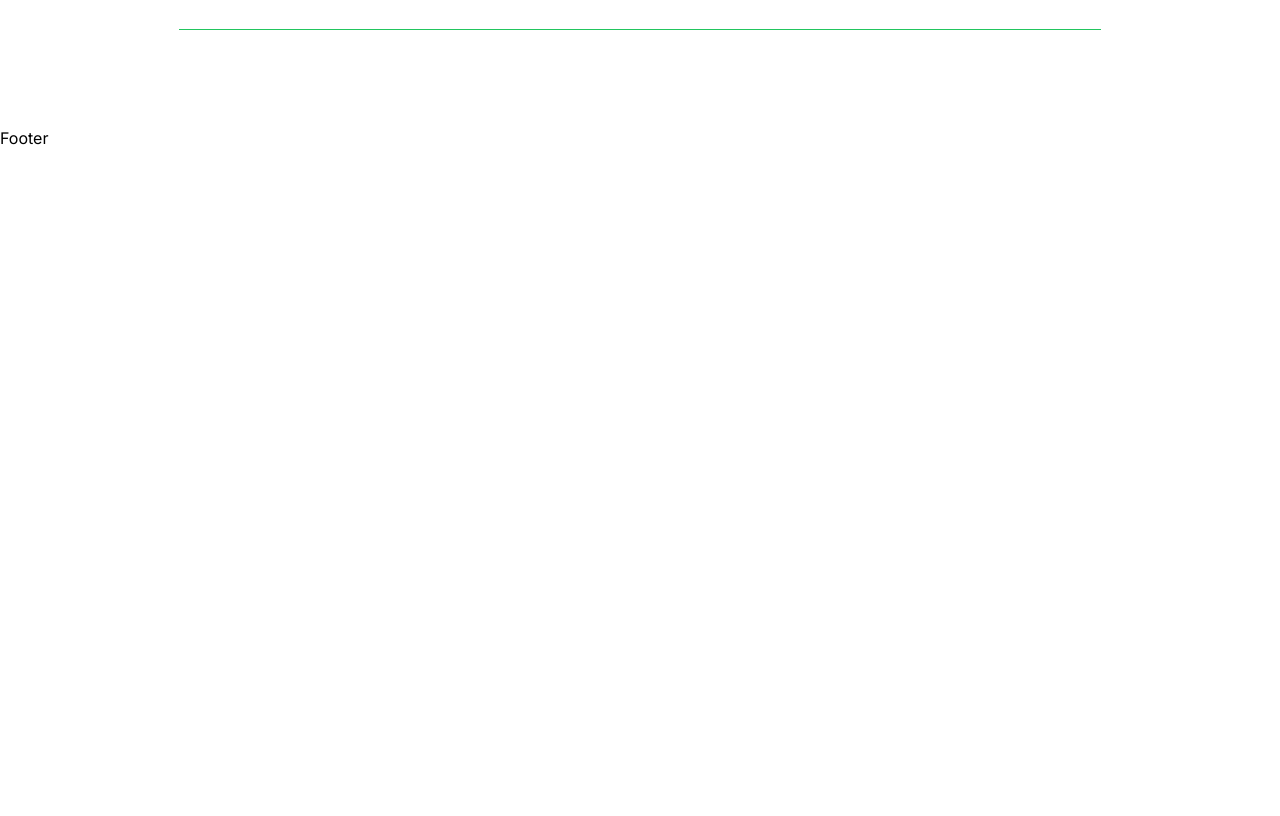
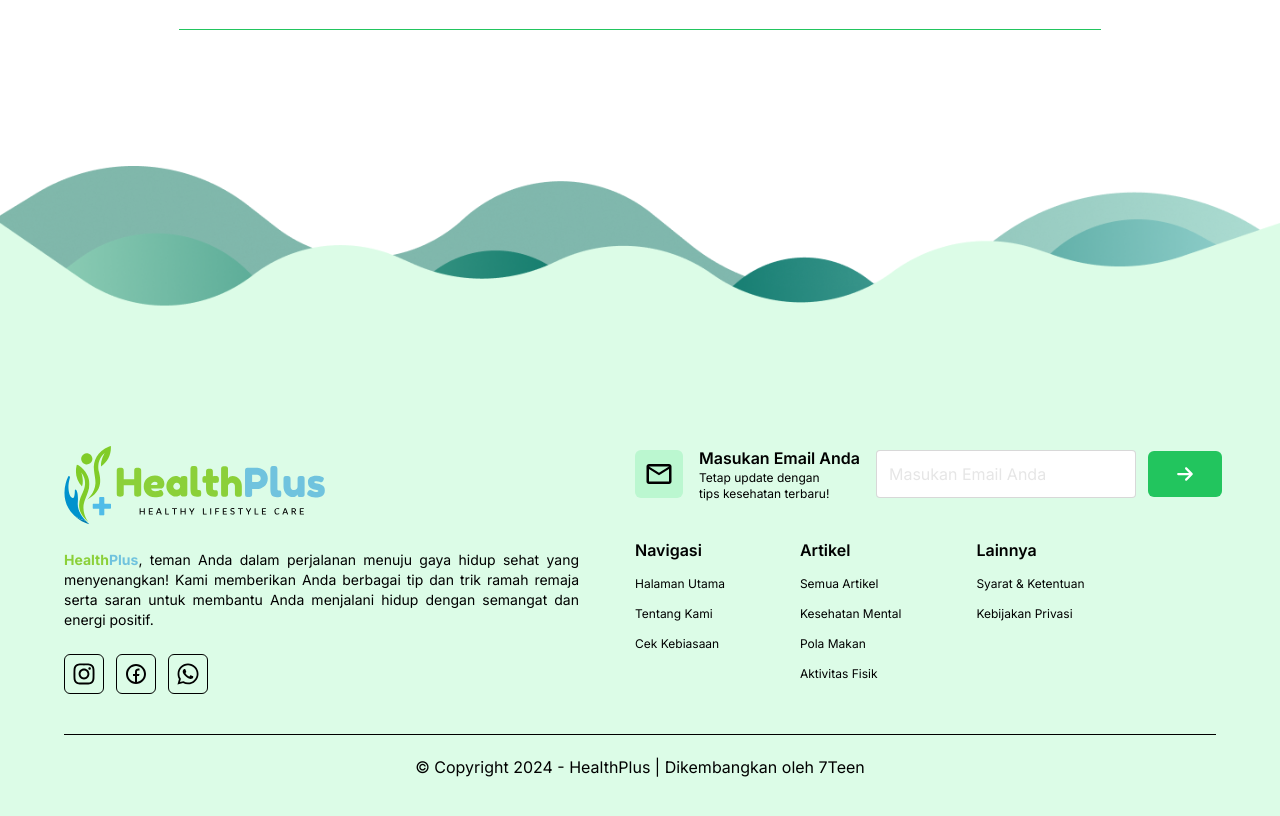
Before and after one commit to HizkiaReppi/health-plus, a Next.js app: page / in a window 1280 px wide. Shown: the part 4060-4876 px from the top of the page. Before the commit the page ends 4210 px from the top, so only its background shows below. Built offline with nearby package versions, Linux system fonts and the light colour scheme.

Commit message:
feat: add footer

```diff
--- a/package.json
+++ b/package.json
@@ -12,7 +12,8 @@
     "axios": "^1.6.8",
     "next": "14.1.4",
     "react": "^18",
-    "react-dom": "^18"
+    "react-dom": "^18",
+    "react-icons": "^5.0.1"
   },
   "devDependencies": {
     "autoprefixer": "^10.0.1",
--- a/src/components/utilities/Footer.js
+++ b/src/components/utilities/Footer.js
@@ -1,9 +1,94 @@
-import React from 'react'
+import Link from 'next/link';
+import Image from 'next/image';
+import { FaInstagram, FaWhatsapp } from 'react-icons/fa';
+import { RiFacebookCircleLine } from 'react-icons/ri';
+import { MdOutlineEmail } from 'react-icons/md';
+import { FaArrowRight } from 'react-icons/fa6';
+import footerBackground from '@/assets/footer-background.png';
+import { footerLinks, footerSocialMedia } from '@/constants/data';
+import logo from '@/assets/logo.svg';
+import Input from './Input';
+import Button from './Button';
 
 const Footer = () => {
   return (
-    <footer>Footer</footer>
-  )
-}
+    <footer className='w-full relative bg-primary-100'>
+      <div className='absolute w-full'>
+        <Image
+          src={footerBackground}
+          alt=''
+          className='object-cover min-w-full'
+        />
+      </div>
+      <div className='z-10 absolute top-40 md:top-80 px-16 bg-primary-100 w-full'>
+        <div className='flex flex-col md:flex-row justify-between items-start gap-14'>
+          <div>
+            <Image src={logo} height={80} />
+            <p className='text-sm text-justify my-6 w-full md:w-[515px]'>
+              <span className='text-[#8BD039] font-bold'>Health</span>
+              <span className='text-[#70C3DE] font-bold'>Plus</span>, teman Anda
+              dalam perjalanan menuju gaya hidup sehat yang menyenangkan! Kami
+              memberikan Anda berbagai tip dan trik ramah remaja serta saran
+              untuk membantu Anda menjalani hidup dengan semangat dan energi
+              positif.
+            </p>
+            <div className='flex items-center gap-3'>
+              {footerSocialMedia.map((socialMedia, index) => (
+                <Link
+                  key={index}
+                  title={socialMedia.title}
+                  href={socialMedia.href}
+                  className='w-10 h-10 rounded-md border border-black hover:border-primary-500 inline-flex justify-center items-center'
+                >
+                  {socialMedia.icon}
+                </Link>
+              ))}
+            </div>
+          </div>
+          <div className=''>
+            <div className='flex flex-col md:flex-row items-start md:items-center gap-4'>
+              <div className='flex items-center gap-4 w-full'>
+                <div className='w-12 h-12 rounded-md bg-primary-200 flex justify-center items-center'>
+                  <MdOutlineEmail className='text-3xl' />
+                </div>
+                <div>
+                  <p className='text-base font-semibold text-nowrap'>
+                    Masukan Email Anda
+                  </p>
+                  <p className='text-xs w-full md:w-36'>
+                    Tetap update dengan tips kesehatan terbaru!
+                  </p>
+                </div>
+              </div>
+              <div className='flex items-center gap-3'>
+                <Input type='email' placeholder='Masukan Email Anda' />
+                <Button className='py-3.5 px-3.5'>
+                  <FaArrowRight className='text-lg' />
+                </Button>
+              </div>
+            </div>
+            <div className='mt-9 flex flex-wrap items-start gap-x-[75px]'>
+              {footerLinks.map((footerLink) => (
+                <div key={footerLink.title}>
+                  <p className='text-base font-semibold'>{footerLink.title}</p>
+                  <ul className='text-xs'>
+                    {footerLink.links.map((link) => (
+                      <li key={link.title} className='mt-3.5'>
+                        <Link href={link.href}>{link.title}</Link>
+                      </li>
+                    ))}
+                  </ul>
+                </div>
+              ))}
+            </div>
+          </div>
+        </div>
+        <div className='my-10 pt-5 border-t border-t-black text-center text-xs md:text-base'>
+          <p>&copy; Copyright 2024 - HealthPlus | Dikembangkan oleh 7Teen </p>
+        </div>
+      </div>
+    </footer>
+  );
+};
 
-export default Footer
+export default Footer;
--- /dev/null
+++ b/src/components/utilities/Input.js
@@ -0,0 +1,11 @@
+const Input = ({ type = 'text', ...props }) => {
+  return (
+    <input
+      type={type}
+      className='h-12 border focus:border-primary-500 border-[#666666] border-opacity-25 bg-white placeholder:text-[#E6E6E6] py-2 px-3 rounded-[4px]'
+      {...props}
+    />
+  );
+};
+
+export default Input;
--- a/src/constants/data.js
+++ b/src/constants/data.js
@@ -10,6 +10,8 @@ import MakanSehat from '@/assets/makan-sehat-image.png';
 import Article1 from '@/assets/image-blog-1.png';
 import Article2 from '@/assets/image-blog-2.png';
 import Article3 from '@/assets/image-blog-3.png';
+import { FaInstagram, FaWhatsapp } from 'react-icons/fa';
+import { RiFacebookCircleLine } from 'react-icons/ri';
 
 export const trustedBy = [
   {
@@ -180,3 +182,75 @@ export const testimonials = [
       'Saya sudah mencoba beberapa aplikasi kesehatan, tapi HealthPlus adalah yang terbaik! Fitur-fiturnya sangat bermanfaat dan mudah digunakan.',
   },
 ];
+
+export const footerSocialMedia = [
+  {
+    title: 'Instagram',
+    href: '#',
+    icon: <FaInstagram className='text-2xl' />,
+  },
+  {
+    title: 'Facebook',
+    href: '#',
+    icon: <RiFacebookCircleLine className='text-2xl' />,
+  },
+  {
+    title: 'WhatsApp',
+    href: '#',
+    icon: <FaWhatsapp className='text-2xl' />,
+  },
+];
+
+export const footerLinks = [
+  {
+    title: 'Navigasi',
+    links: [
+      {
+        title: 'Halaman Utama',
+        href: '/',
+      },
+      {
+        title: 'Tentang Kami',
+        href: '/about',
+      },
+      {
+        title: 'Cek Kebiasaan',
+        href: '/assesment',
+      },
+    ],
+  },
+  {
+    title: 'Artikel',
+    links: [
+      {
+        title: 'Semua Artikel',
+        href: '/articles',
+      },
+      {
+        title: 'Kesehatan Mental',
+        href: '/articles/category/kesehatan-mental',
+      },
+      {
+        title: 'Pola Makan',
+        href: '/articles/category/pola-makan',
+      },
+      {
+        title: 'Aktivitas Fisik',
+        href: '/articles/category/aktivitas-fisik',
+      },
+    ],
+  },
+  {
+    title: 'Lainnya',
+    links: [
+      {
+        title: 'Syarat & Ketentuan',
+        href: '#',
+      },
+      {
+        title: 'Kebijakan Privasi',
+        href: '#',
+      },
+    ],
+  },
+];
--- a/src/styles/globals.css
+++ b/src/styles/globals.css
@@ -17,6 +17,10 @@
     @apply list-decimal ml-5;
   }
 
+  a {
+    @apply hover:text-primary-400;
+  }
+
   .blog h6 {
     @apply text-lg font-semibold text-black mb-7;
   }
```
Also changed, not shown: src/assets/footer-background.png (added), 1 other file (tests, documents, lock files or other folders).
